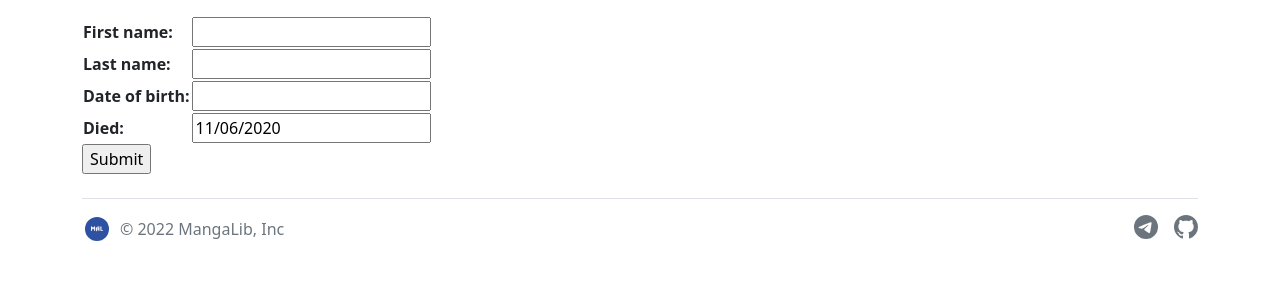
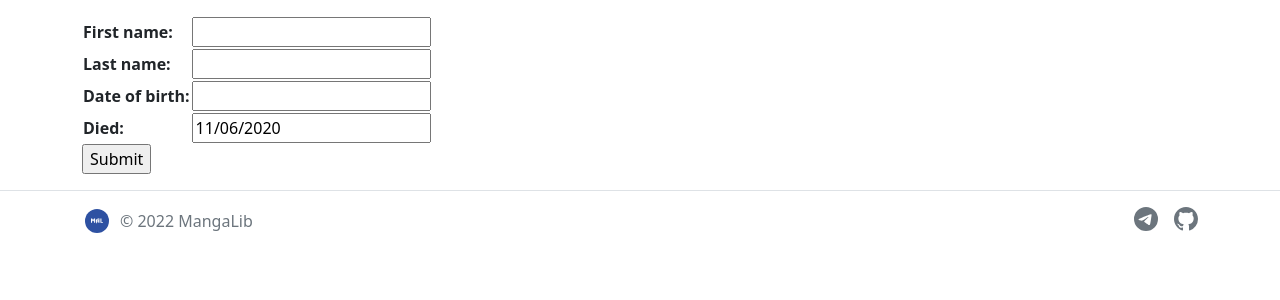
Before and after one commit to mdlufy/django-mangalib, a Django app: page /catalog/author/create/ in a window 1280 px wide. Shown: the part 73-373 px from the top of the page. Run offline with Django 4.2, Linux system fonts and the light colour scheme; the visitor is signed in with stand-in values (Sample User, id 1).

Commit message:
added icon and footer

```diff
--- a/catalog/templates/base_generic.html
+++ b/catalog/templates/base_generic.html
@@ -14,6 +14,7 @@
   <script src="{% static 'js/script.js' %}"></script>
   <link rel="stylesheet" href="{% static 'css/header.css' %}" type="text/css">
   <link rel="stylesheet" href="{% static 'css/footer.css' %}" type="text/css">
+  <link rel="icon" href="{% static 'images/myanimelist.ico' %}">
 </head>
 
 <body>
@@ -100,21 +101,23 @@
         </div>
   </div>
 
-  <div class="container">
-    <footer class="d-flex flex-wrap justify-content-between align-items-center py-3 my-4 border-top">
+  <footer class="py-3 my-3 border-top">
+    <div class="container">
+      <div class="d-flex flex-wrap justify-content-between align-items-center">
       <div class="col-md-4 d-flex align-items-center">
         <a href="/" class="mb-3 me-2 mb-md-0 text-muted text-decoration-none lh-1">
           <svg class="bi" width="30" height="24"><use xlink:href="#mangalib"/></svg>
         </a>
-        <span class="text-muted">&copy; 2022 MangaLib, Inc</span>
+        <span class="text-muted">&copy; 2022 MangaLib</span>
       </div>
 
       <ul class="nav col-md-4 justify-content-end list-unstyled d-flex">
         <li class="ms-3"><a class="text-muted" href="https://t.me/luffyforever/"><svg class="bi" width="24" height="24"><use xlink:href="#telegram"/></svg></a></li>
         <li class="ms-3"><a class="text-muted" href="https://github.com/mdlufy"><svg class="bi" width="24" height="24"><use xlink:href="#github"/></svg></a></li>
       </ul>
+      </div>
+    </div>
     </footer>
-  </div>
 
 </body>
 
```
Also changed, not shown: catalog/static/images/myanimelist.ico (added).
